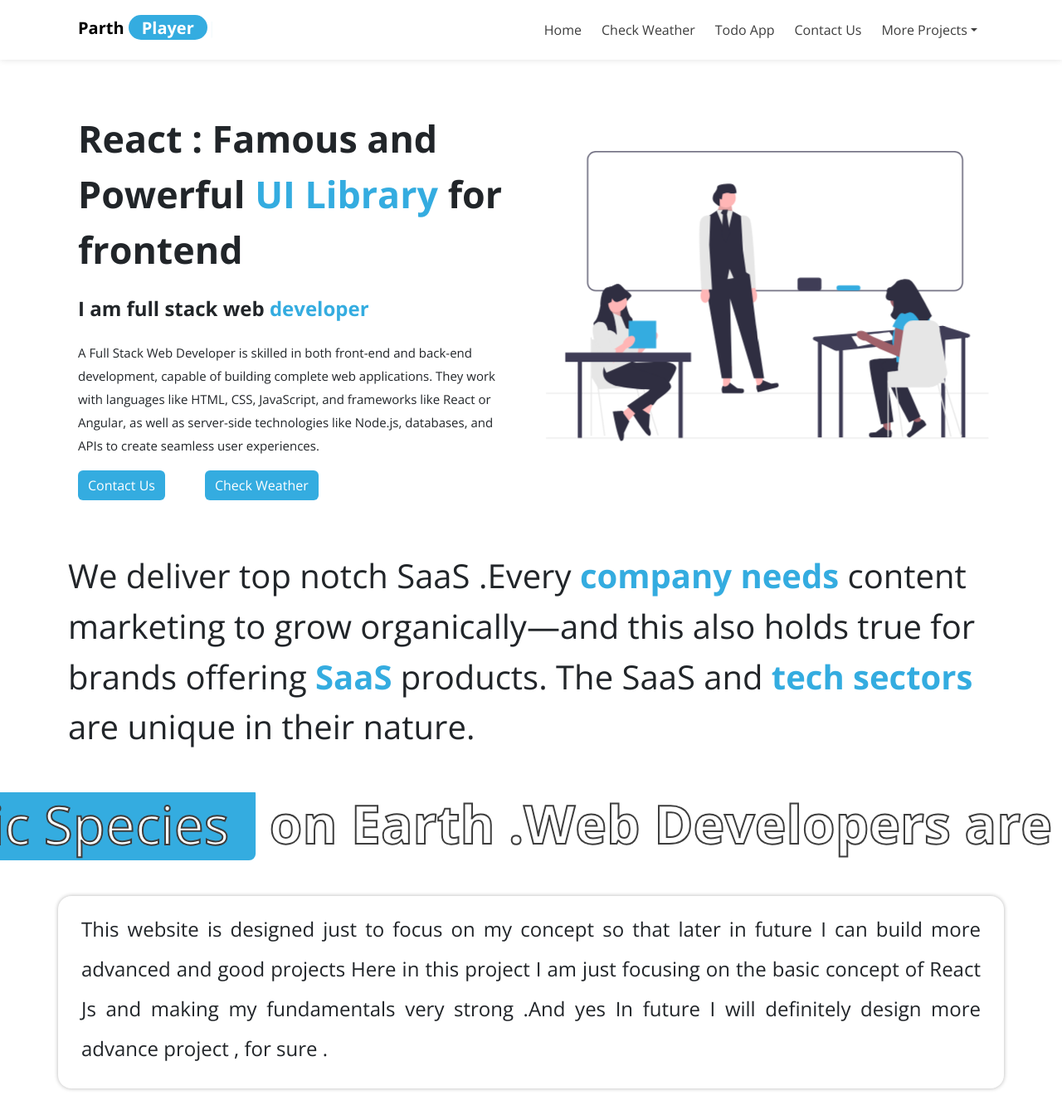
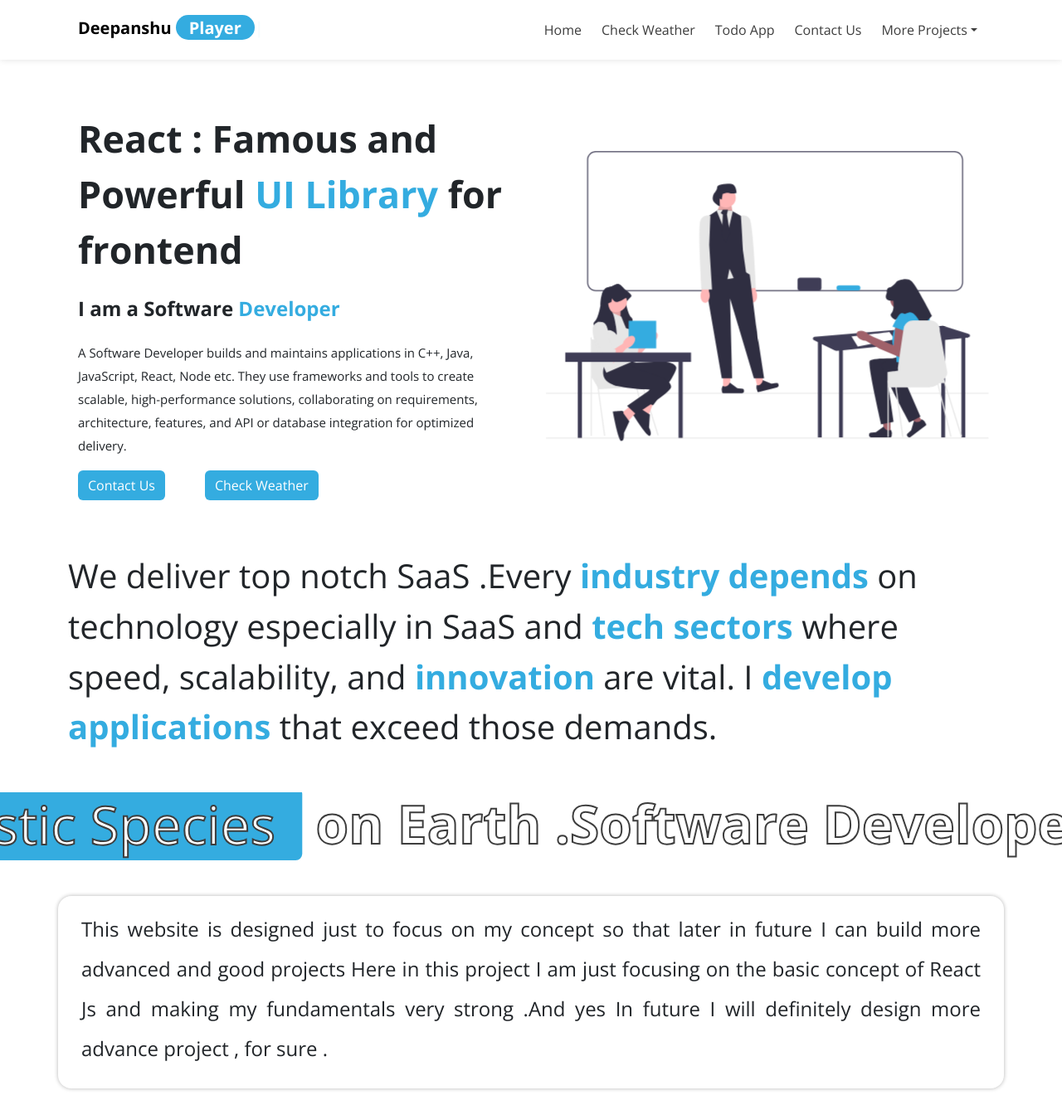
Before and after one commit to deepanshu1420/PersonalPortfolio-React, a React (Create React App) app: page / in a window 1280 px wide. Shown: the whole page at 83% size. Built offline with nearby package versions, Linux system fonts and the light colour scheme.

Commit message:
first commit

```diff
--- a/src/Accordian/data.js
+++ b/src/Accordian/data.js
@@ -14,10 +14,10 @@ const data = [
     },
     {
         question : "Who developed this mini application ?",
-        answer : "Parth Kapoor"
+        answer : "Deepanshu Sharma"
     },
     {
-        question : "Who is Parth Kapoor ?",
+        question : "Who is Deepanshu Sharma?",
         answer : "He is a full stack web developer and is now 24 and currently working Tata Technologies ..."
     }
 ];
--- a/src/website/Form.jsx
+++ b/src/website/Form.jsx
@@ -14,7 +14,7 @@ const Form = () => {
                                 <form action="" onSubmit={submitData}>
                                     <div class="mb-4">
                                         <label for="parth kapoor" class="form-label">Name</label>
-                                        <input type="text" class="form-control" id="parth kapoor" placeholder="parth kapoor" />
+                                        <input type="text" class="form-control" id="Deepanshu Sharma" placeholder="Deepanshu Sharma" />
                                     </div>
 
                                     <div class="mb-4">
--- a/src/website/Home.jsx
+++ b/src/website/Home.jsx
@@ -8,8 +8,8 @@ const Home = () => {
                     <div className="row">
                         <div className="col-12 head-box col-md-6 col-xl-6 temp-1 d-flex flex-column justify-content-center order-2 order-lg-1 px-4">
                             <h1 className="fw-bolder fs-1 lh-base lg-heading">React : Famous and Powerful <span>UI Library</span> for frontend</h1>
-                            <h4 className="fw-bolder mt-3">I am full stack web <span>developer</span></h4>
-                            <p className="sm-text fw-light desc my-3">A Full Stack Web Developer is skilled in both front-end and back-end development, capable of building complete web applications. They work with languages like HTML, CSS, JavaScript, and frameworks like React or Angular, as well as server-side technologies like Node.js, databases, and APIs to create seamless user experiences.</p>
+                            <h4 className="fw-bolder mt-3">I am a Software <span>Developer</span></h4>
+                            <p className="sm-text fw-light desc my-3">A Software Developer builds and maintains applications in C++, Java, JavaScript, React, Node etc. They use frameworks and tools to create scalable, high-performance solutions, collaborating on requirements, architecture, features, and API or database integration for optimized delivery.</p>
                             <div className="btns d-flex gap-5 mb-5">
                                 <NavLink to="/react-1/form">
                                     <button type="button" className="btn fw-normal btn-primary text-capitalize">contact us</button>
@@ -27,13 +27,13 @@ const Home = () => {
                 </section>
 
                 <div className="para">
-                    <h1 className='fw-normal fs-1 mb-5 px-3 px-lg-0'>We deliver top notch SaaS .Every <span className='fw-bolder'>company needs</span> content marketing to grow organically—and this also holds true for brands offering <span className='fw-bolder'>SaaS</span> products. The SaaS and <span className='fw-bolder'>tech sectors</span> are unique in their nature.</h1>
+                    <h1 className='fw-normal fs-1 mb-5 px-3 px-lg-0'>We deliver top notch SaaS .Every <span className='fw-bolder'>industry depends</span> on technology especially in SaaS and <span className='fw-bolder'>tech sectors</span> where speed, scalability, and <span className='fw-bolder'>innovation</span> are vital. I <span className='fw-bolder'>develop applications</span> that exceed those demands.</h1>
                 </div>
             </div>
 
             <div className="animated-text mb-4">
-                <h1 className='fw-bold lg-text'>Web Developers are the <span className="text-style fw-lighter">fantastic species</span> on Earth .</h1>
-                <h1 className='fw-bold lg-text'>Web Developers are the <span className="text-style fw-lighter">fantastic species</span> on Earth .</h1>
+                <h1 className='fw-bold lg-text'>Software Developers are the <span className="text-style fw-lighter">fantastic species</span> on Earth .</h1>
+                <h1 className='fw-bold lg-text'>Software Developers are the <span className="text-style fw-lighter">fantastic species</span> on Earth .</h1>
                 {/* <h1 className='fs-1 fw-lighter lg-text'>Web Developer are the <span className="text-style fw-normal">fantastic species</span> on Earth .</h1> */}
             </div>
 
--- a/src/website/Navbar.jsx
+++ b/src/website/Navbar.jsx
@@ -23,7 +23,7 @@ function Navbar() {
           <nav className="navbar nav-bg navbar-expand-lg navbar-light bg-light py-3">
             <div className="container-fluid">
               <h1 className='fs-4 fw-bold'>
-                <NavLink className="navbar-brand" to="/react-1">Parth <span ref={el} id="my-name" className='my-logo'></span></NavLink>
+                <NavLink className="navbar-brand" to="/react-1">Deepanshu <span ref={el} id="my-name" className='my-logo'></span></NavLink>
               </h1>
               <button className="navbar-toggler" type="button" data-bs-toggle="collapse" data-bs-target="#navbarSupportedContent" aria-controls="navbarSupportedContent" aria-expanded="false" aria-label="Toggle navigation">
                 <span className="navbar-toggler-icon"></span>
```
Also changed, not shown: 1 other file (tests, documents, lock files or other folders).
